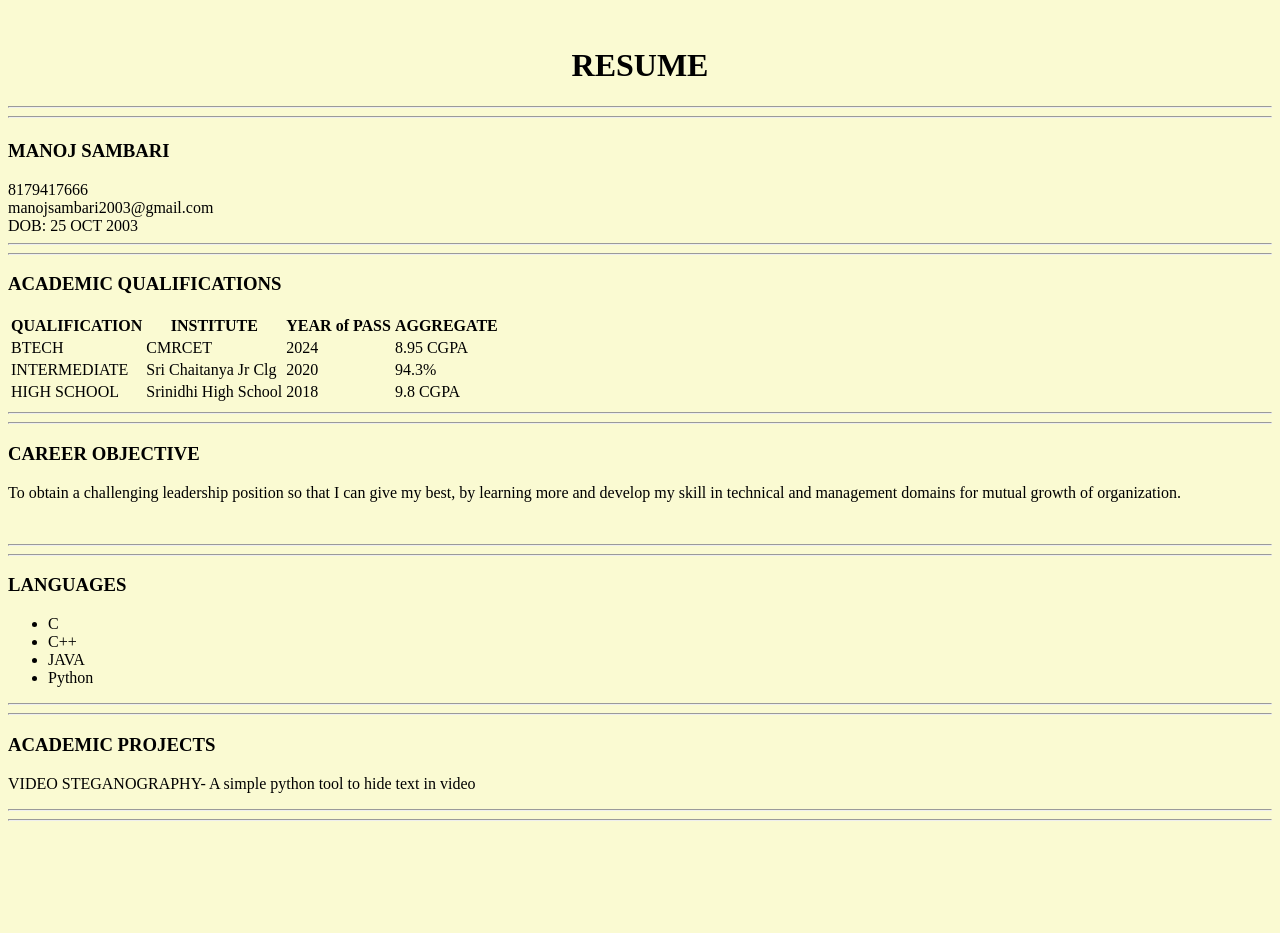
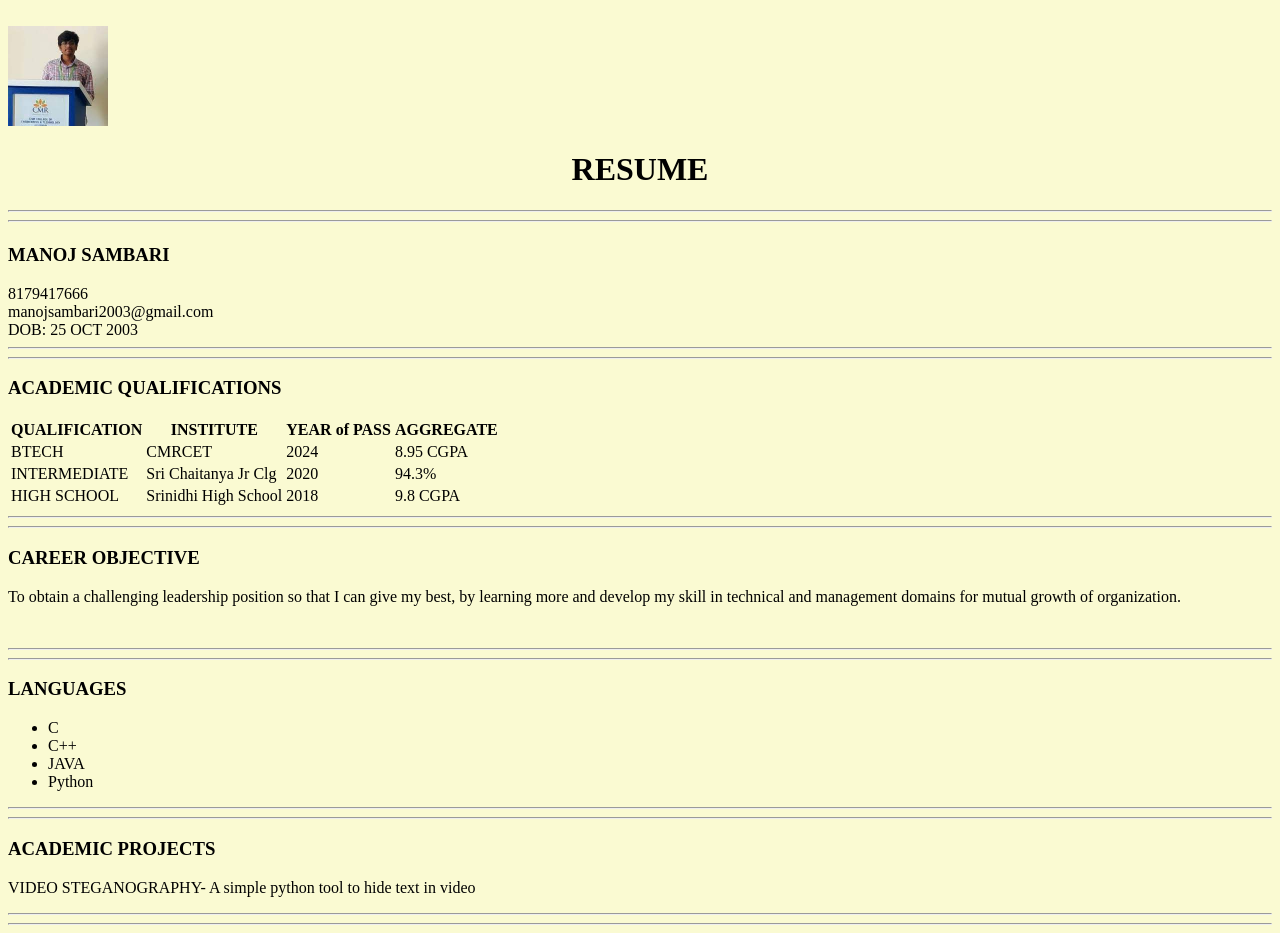
Before and after one commit to Manooj7/MERNSTACK, a website: page Resume.html in a window 1280 px wide. Before the commit the page ends 829 px from the top, so only its background shows below. Drawn offline with Linux system fonts and the light colour scheme.

Commit message:
new edit

```diff
--- a/Resume.html
+++ b/Resume.html
@@ -25,7 +25,7 @@
 </style>
 </head><br>
 <body  >
-  <div class="box">
+  <div class="box"><img src="manoj.jpg" alt="mokam" width="100" height="100">
     <center><h1>RESUME</h1></center> <hr><hr>
     <h5> <h3>MANOJ SAMBARI
     </h3>
```
